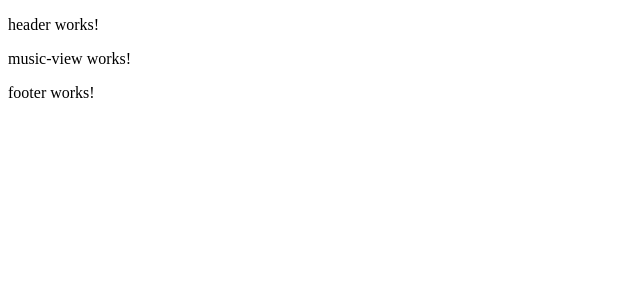
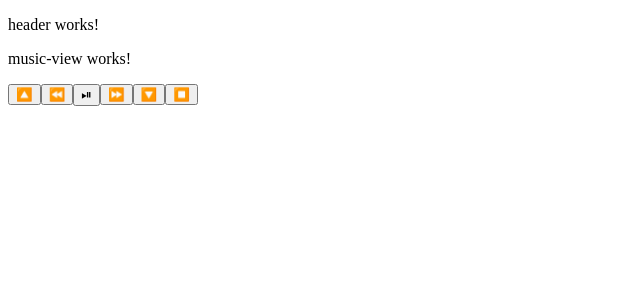
Before and after one commit to corbin-c/jukeberry, an Angular app in the folder front/: page / in a window 1280 px wide. Shown: the top 300 px of the page, without its empty margins (0-640 px from the left). Built offline with nearby package versions, Linux system fonts and the light colour scheme; no server answers.

Commit message:
basic controls (toggle, ffwd, rwd...) + status log

```diff
--- a/front/src/app/footer/footer.component.html
+++ b/front/src/app/footer/footer.component.html
@@ -1 +1,7 @@
-<p>footer works!</p>
+<p>{{ getStatus() }}</p>
+<button (click)="control('prev')">🔼️</button>
+<button (click)="control('rewind')">⏪</button>
+<button (click)="control('togglePlay')">⏯</button>
+<button (click)="control('forward')">⏩</button>
+<button (click)="control('next')">🔽️</button>
+<button (click)="stop()">⏹️️</button>
--- a/front/src/app/footer/footer.component.ts
+++ b/front/src/app/footer/footer.component.ts
@@ -1,4 +1,5 @@
-import { Component, OnInit } from '@angular/core';
+import { Component, Input, OnInit } from '@angular/core';
+import { JukeberryService } from '../services/jukeberry.service';
 
 @Component({
   selector: 'app-footer',
@@ -7,9 +8,36 @@ import { Component, OnInit } from '@angular/core';
 })
 export class FooterComponent implements OnInit {
 
-  constructor() { }
-
-  ngOnInit(): void {
+  constructor(private jukeberryService: JukeberryService) {
   }
 
+  private status = {};
+  public getStatus() {
+    let status = [];
+    ["year","artist","album","title"].forEach(key => {
+      if (typeof this.status["meta_"+key] !== "undefined") {
+        status.push(this.status["meta_"+key]);
+      }
+    });
+    if (status.length == 0) {
+      return this.status.filename;
+    } else {
+      return status.join(" | ");
+    }
+  }
+  public stop() {
+    this.jukeberryService.query("/player/stop")();
+  }
+  public control(action) {
+    this.jukeberryService.query("/player/commands",action)();
+  }
+  ngOnInit(): void {
+    this.jukeberryService.getStatus((response) => {
+      if (typeof response.filename !== "undefined") {
+        this.status = response;
+      } else {
+        this.status = {};
+      }
+    });
+  }
 }
```
